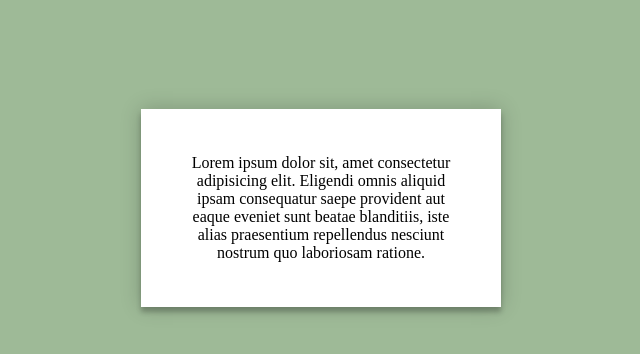
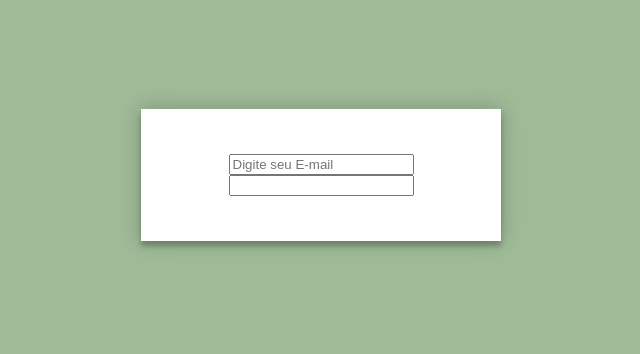
Before and after one commit to joaocorner/Projeto_Painel_PHP, a PHP site: page / in a window 1280 px wide. Shown: the top 354 px of the page, without its empty margins (319-959 px from the left). Run offline with PHP 8.4, Linux system fonts and the light colour scheme.

Commit message:
input e placeholder

```diff
--- a/index.php
+++ b/index.php
@@ -10,7 +10,8 @@
     <div class='login'>
         <div class='form'>
             <form class='registro' action="">
-                Lorem ipsum dolor sit, amet consectetur adipisicing elit. Eligendi omnis aliquid ipsam consequatur saepe provident aut eaque eveniet sunt beatae blanditiis, iste alias praesentium repellendus nesciunt nostrum quo laboriosam ratione.
+                <input type="email" name="usuario" placeholder="Digite seu E-mail">
+                <input type="password" name="senha" placehodler="Digite sua Senha">
             </form>
         </div>
     </div>
```
